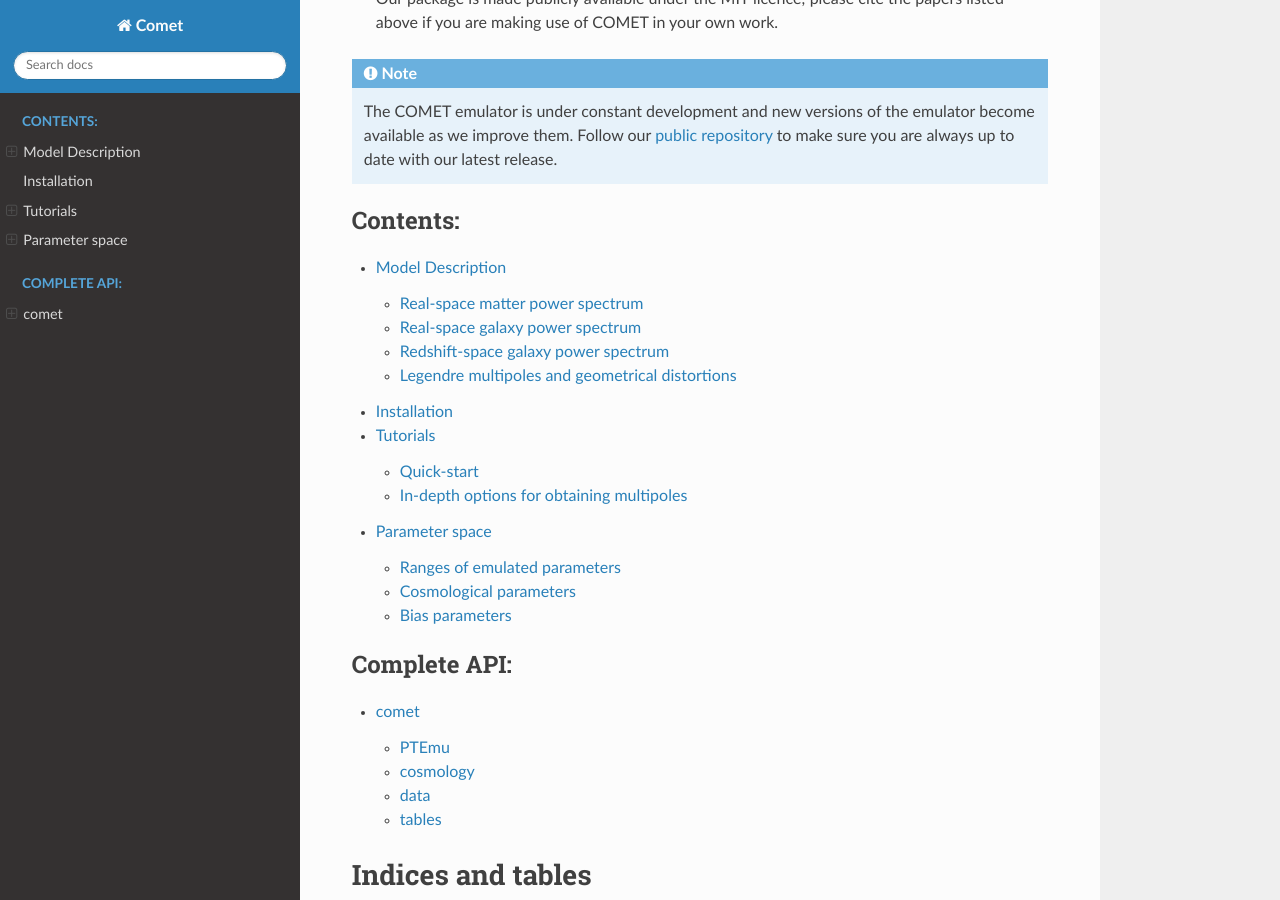
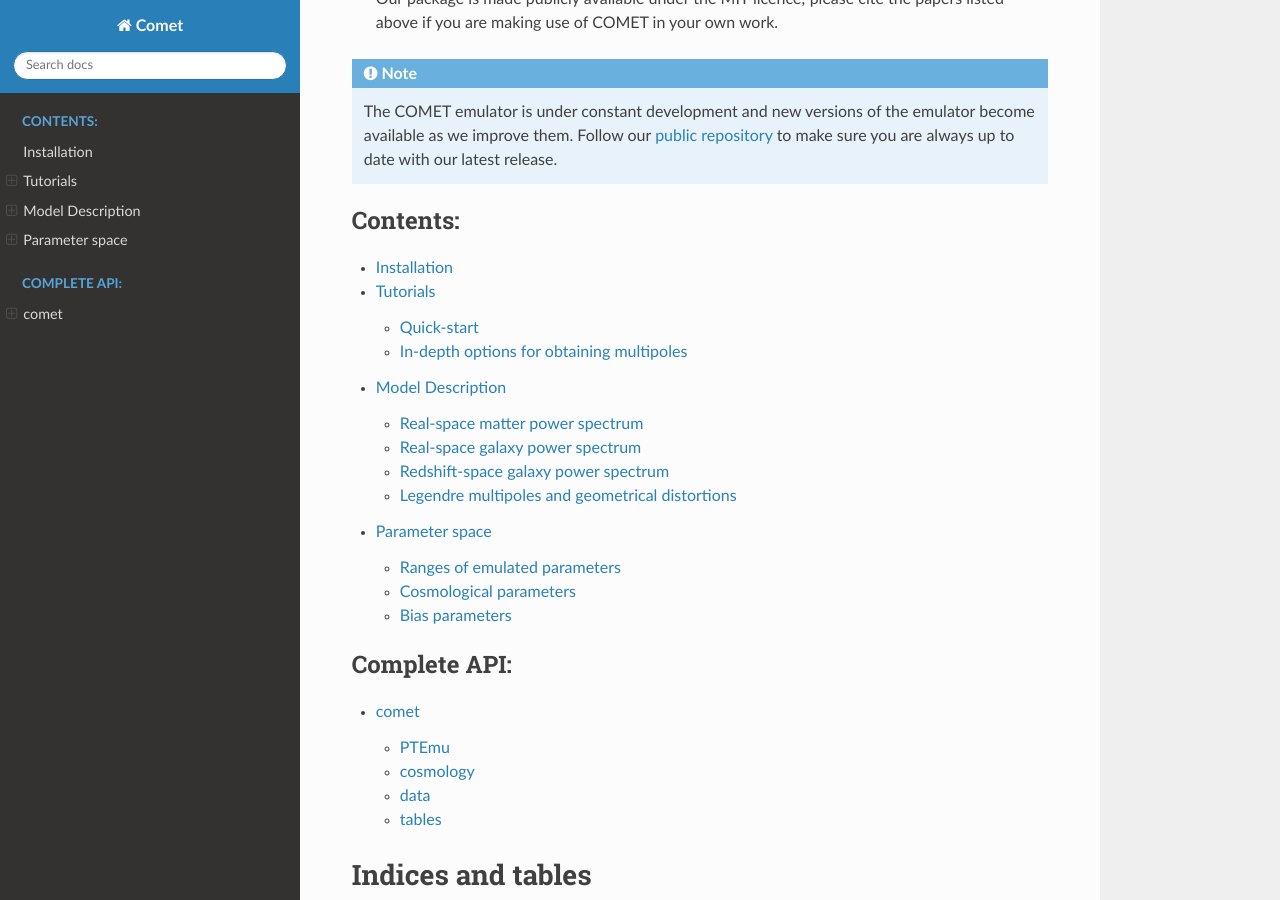
Before and after one commit to adematti/comet-emu, a Sphinx documentation site: the page built from docs/source/index.rst, in a window 1280 px wide and 900 px high, scrolled down 1304 px. Built offline with Sphinx 7.4.7 and the Read the Docs theme 2.0.0, drawn with Linux system fonts in a browser that asks for light colours.

Commit message:
Change order of docs.

````diff
--- a/docs/source/Tutorial/example.rst
+++ b/docs/source/Tutorial/example.rst
@@ -50,7 +50,7 @@ Quick-start
    In order to make predictions for a given cosmological model we first need to
    specify the fiducial background cosmology, from which the Alcock-Paczynski
    distortions will be computed. This is done by calling the function
-   `define_fiducial_cosmology` with a dictionary specifying the cosmological
+   ```define_fiducial_cosmology`` with a dictionary specifying the cosmological
    parameters and the redshift:
 
 .. container:: cell code
--- a/docs/source/index.rst
+++ b/docs/source/index.rst
@@ -72,9 +72,9 @@ Welcome to COMET's documentation!
    :maxdepth: 2
    :caption: Contents:
 
-   model
    installation
    ./Tutorial/example
+   model
    spaceparams
 
 .. toctree::
````
Also changed, not shown: 8 other files.
